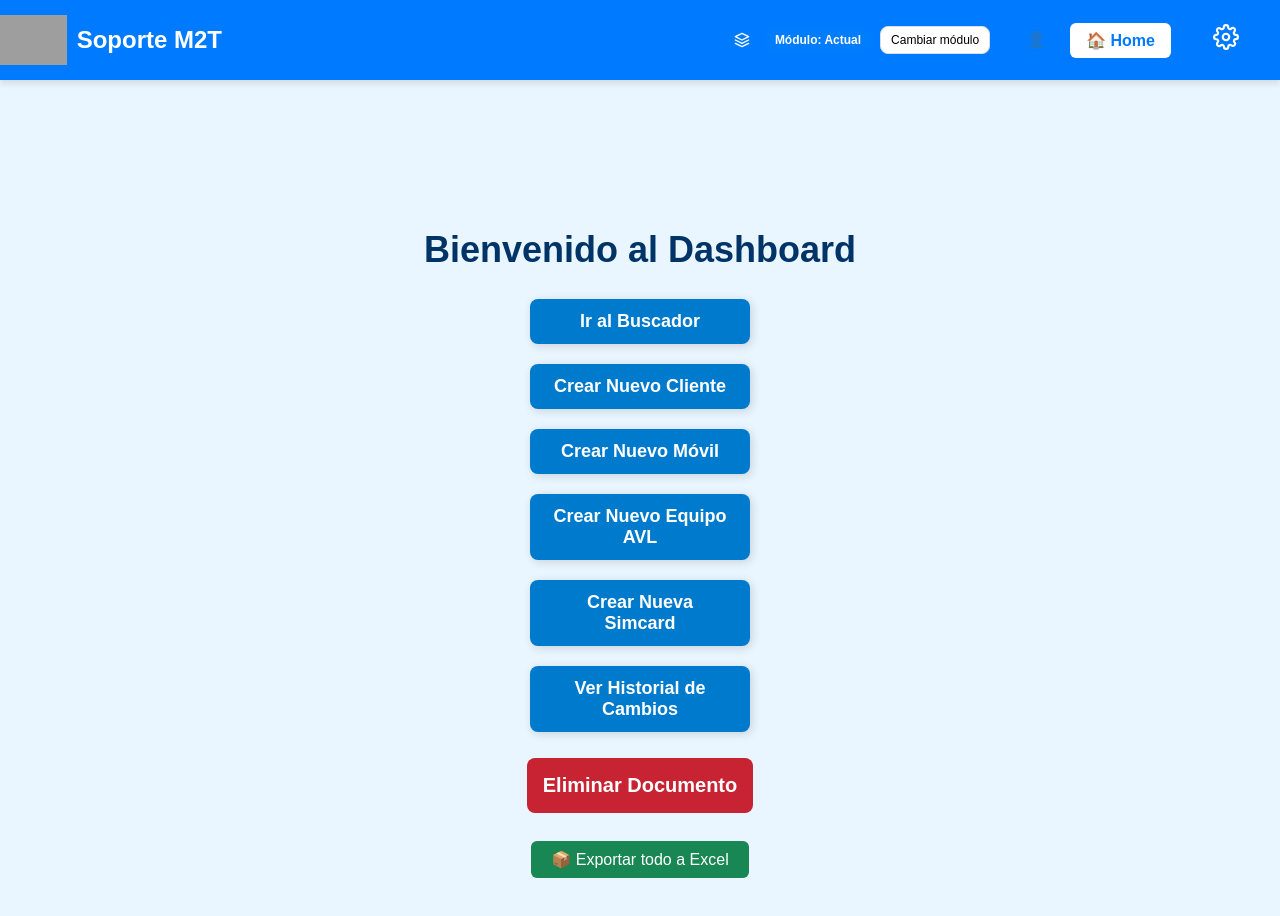
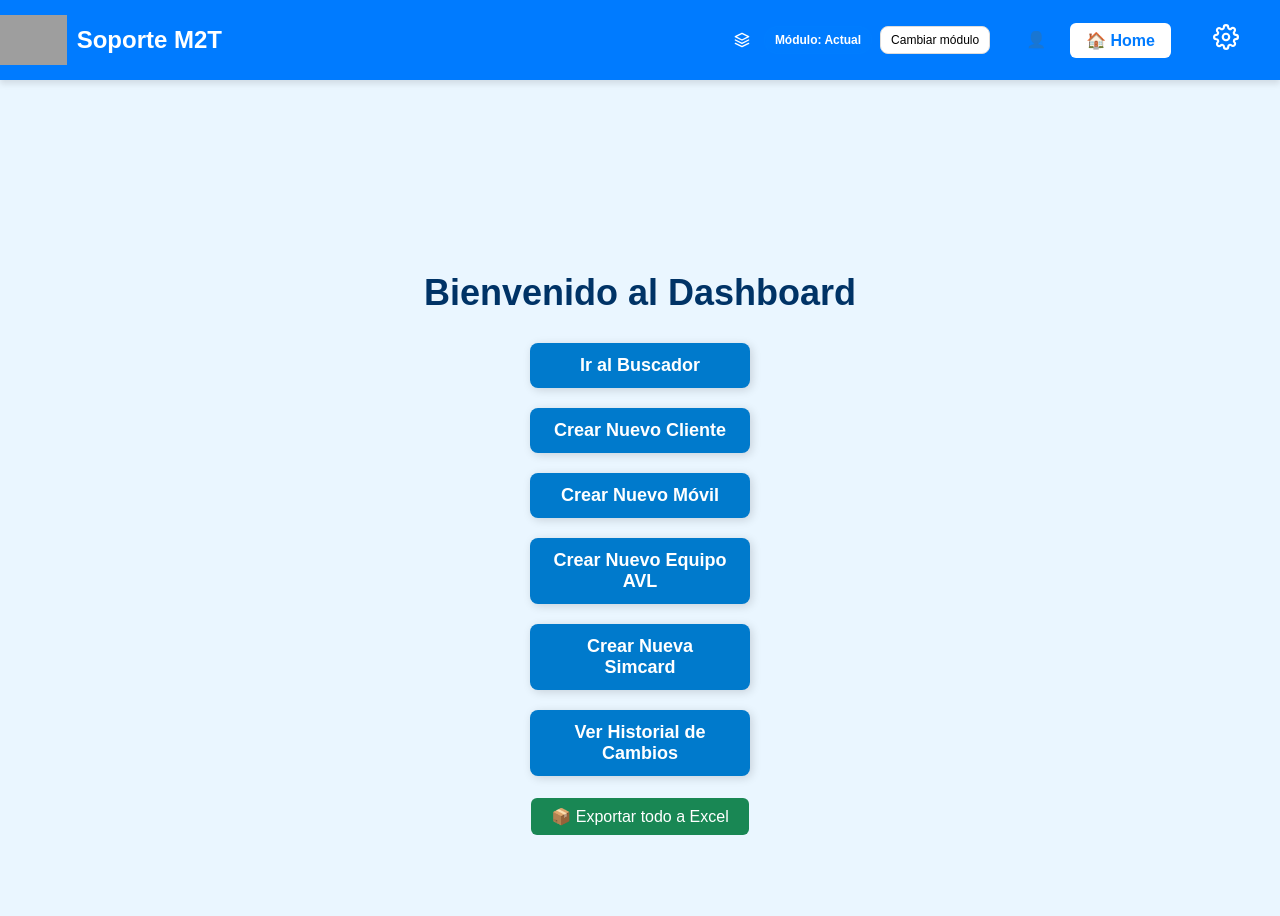
Before and after one commit to KoeruLevi/m2tapp, a React (Vite) app in the folder frontend/: page /dashboard in a window 1280 px wide. Shown: the top 916 px of the page. Built offline with nearby package versions, Linux system fonts and the light colour scheme; sample sign-in values are in the browser's storage; grey boxes are pictures that could not be loaded.

Commit message:
Update Dashboard.jsx

```diff
--- a/frontend/src/pages/Dashboard.jsx
+++ b/frontend/src/pages/Dashboard.jsx
@@ -5,9 +5,11 @@ import '../styles/Dashboard.css';
 import * as XLSX from 'xlsx';
 import { saveAs } from 'file-saver';
 import { api, apiPath } from "../utils/api";
+import { useUser } from '../context/UserContext';
 
 const Dashboard = () => {
     const navigate = useNavigate();
+    const { user } = useUser();
 
     useEffect(() => {
         const token = localStorage.getItem('token');
@@ -92,6 +94,7 @@ const Dashboard = () => {
             <button className="dashboard-button" onClick={() => navigate('/historial-cambios')}>
                 Ver Historial de Cambios
             </button>
+            {user?.rol === 'admin' && (
             <button
                 className="delete-document-btn"
                 style={{
@@ -110,6 +113,7 @@ const Dashboard = () => {
        >
          Eliminar Documento
        </button>
+     )}
             <button className="export-excel-btn" onClick={exportarTodoExcel}>
                 📦 Exportar todo a Excel
             </button>
```
Lines whose indentation alone changed are shown as unchanged.
